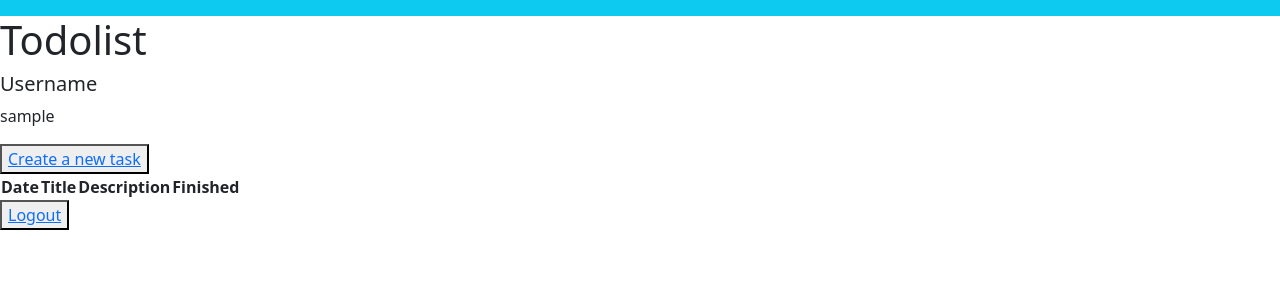
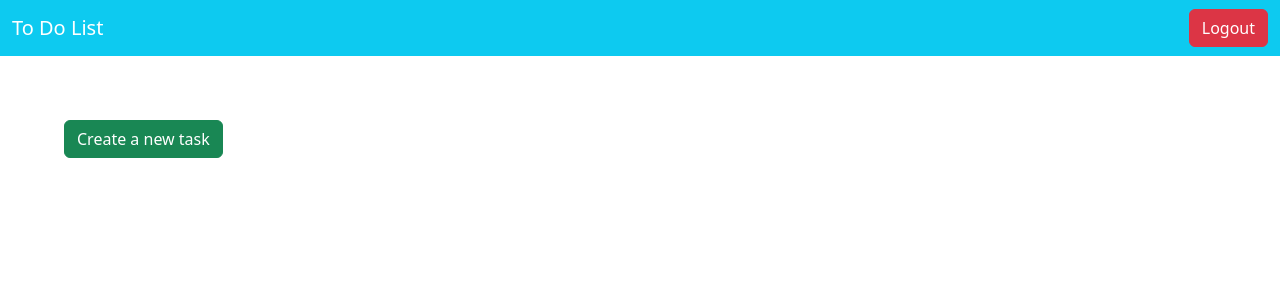
Before and after one commit to stevennovaryo/task-management, a Django app: page /todolist/ in a window 1280 px wide. Shown: the top 300 px of the page. Run offline with Django 4.2, Linux system fonts and the light colour scheme; the visitor is signed in with stand-in values (Sample User, id 1); data comes from the database, SQL or seed files in the repository; lists and menus that the app fills with data are empty.

Commit message:
todolist styling

```diff
--- a/todolist/templates/todolist.html
+++ b/todolist/templates/todolist.html
@@ -1,15 +1,21 @@
 {% extends 'base.html' %}
+
+{% block navbar %}
+<div class="container-fluid">
+    <a class="navbar-brand text-white" href="#">To Do List</a>
+    <a class="btn btn-danger" href="{% url 'todolist:logout' %}">Logout</a>
+</div>
+{% endblock navbar %}
 
 {% block content %}
 
-<h1>Todolist</h1>
+<div class="todolist m-3 p-5">
+    <!-- <h5>Username</h5>
+    <p>{{username}}</p> -->
 
-<h5>Username</h5>
-<p>{{username}}</p>
+    <a class="btn btn-success" href="{% url 'todolist:create_task' %}">Create a new task</a>
 
-<button><a href="{% url 'todolist:create_task' %}">Create a new task</a></button>
-
-<table>
+    <!-- <table>
     <tr>
         <th>Date</th>
         <th>Title</th>
@@ -34,8 +40,41 @@
         <th><button><a href="{% url 'todolist:show_task' task.pk %}">Show task</a></button></th>
     </tr>
     {% endfor %}
-</table>
+    </table> -->
+    <div class="todolist-card-list">
+        {% for task in task_list %}
+            <div class="card {% if task.is_finished %} border-success {% else %} border-danger {% endif %} mt-2 mb-2">
+                <div class="card-body">
 
-<button><a href="{% url 'todolist:logout' %}">Logout</a></button>
+                    <div class="container-fluid m-0 p-0">
+                        <div class="row justify-content-between">
+                            <h4 class="col-4 card-title">
+                                {{task.title}}
+                            </h4>
+                            {% if task.is_finished %}
+                                    <span class="col-2 badge rounded-pill bg-success" style="font-size: 18px;">Finished</span>
+                                {% else %}
+                                    <span class="col-2 badge rounded-pill bg-danger" style="font-size: 18px;">Not Finished</span>
+                            {% endif %}
+                        </div>
+                    </div>
+
+                    <p class="card-text">{{task.description}}</p>
+
+                    <a class="btn btn-secondary" href="{% url 'todolist:show_task' task.pk %}">Show task</a>
+                    {% if task.is_finished %}
+                        <a class="btn btn-primary" href="{% url 'todolist:unfinish_task' task.pk %}">Change status</a>
+                        {% else %}
+                        <a class="btn btn-primary" href="{% url 'todolist:finish_task' task.pk %}">Change status</a>
+                    {% endif %}
+                    <a class="btn btn-danger" href="{% url 'todolist:delete_task' task.pk %}">Delete task</a>
+                </div>
+                <!-- <div class="card-footer">
+
+                </div> -->
+            </div>
+        {% endfor %}
+    </div>
+</div>
 
 {% endblock content %}
```
Lines whose indentation alone changed are shown as unchanged.
